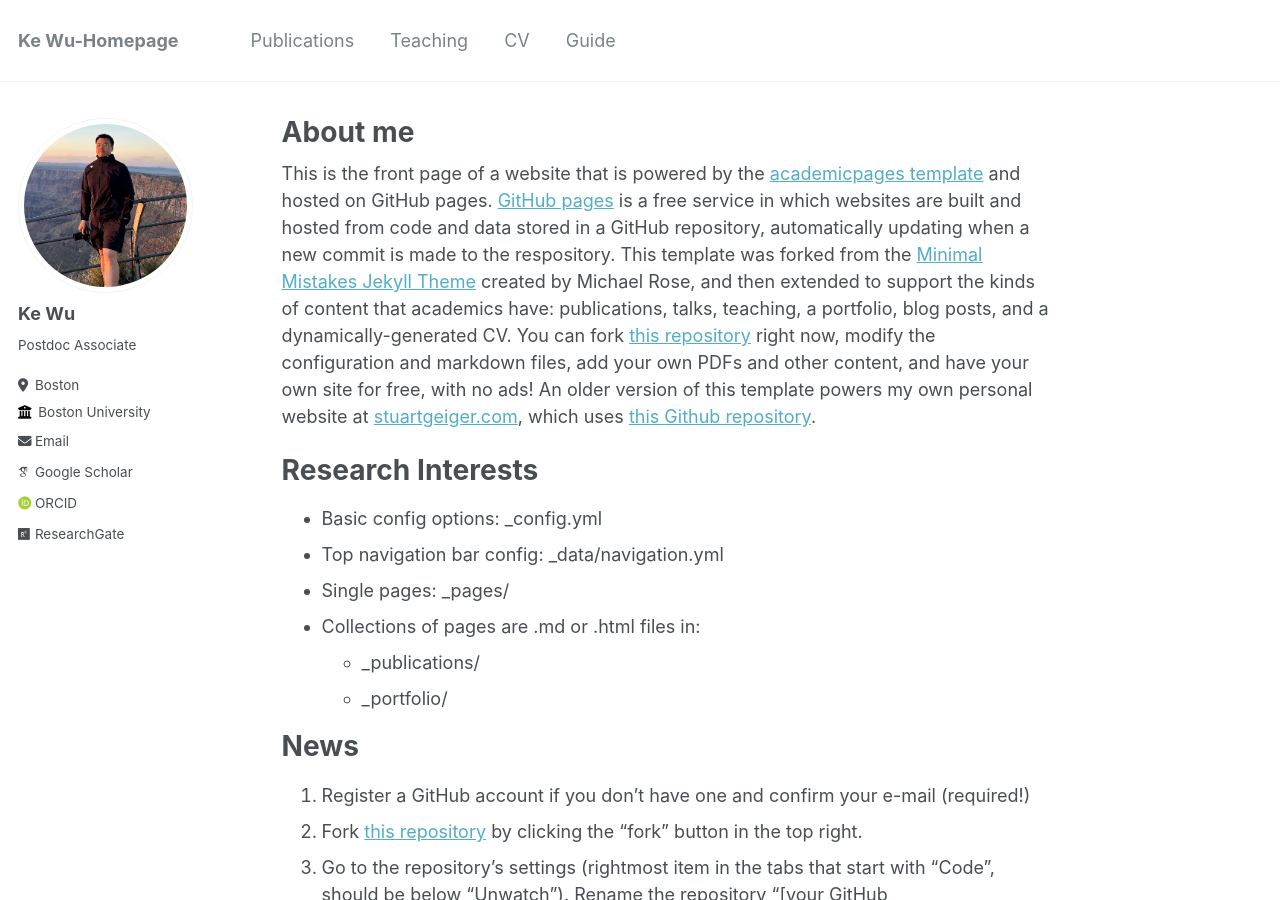
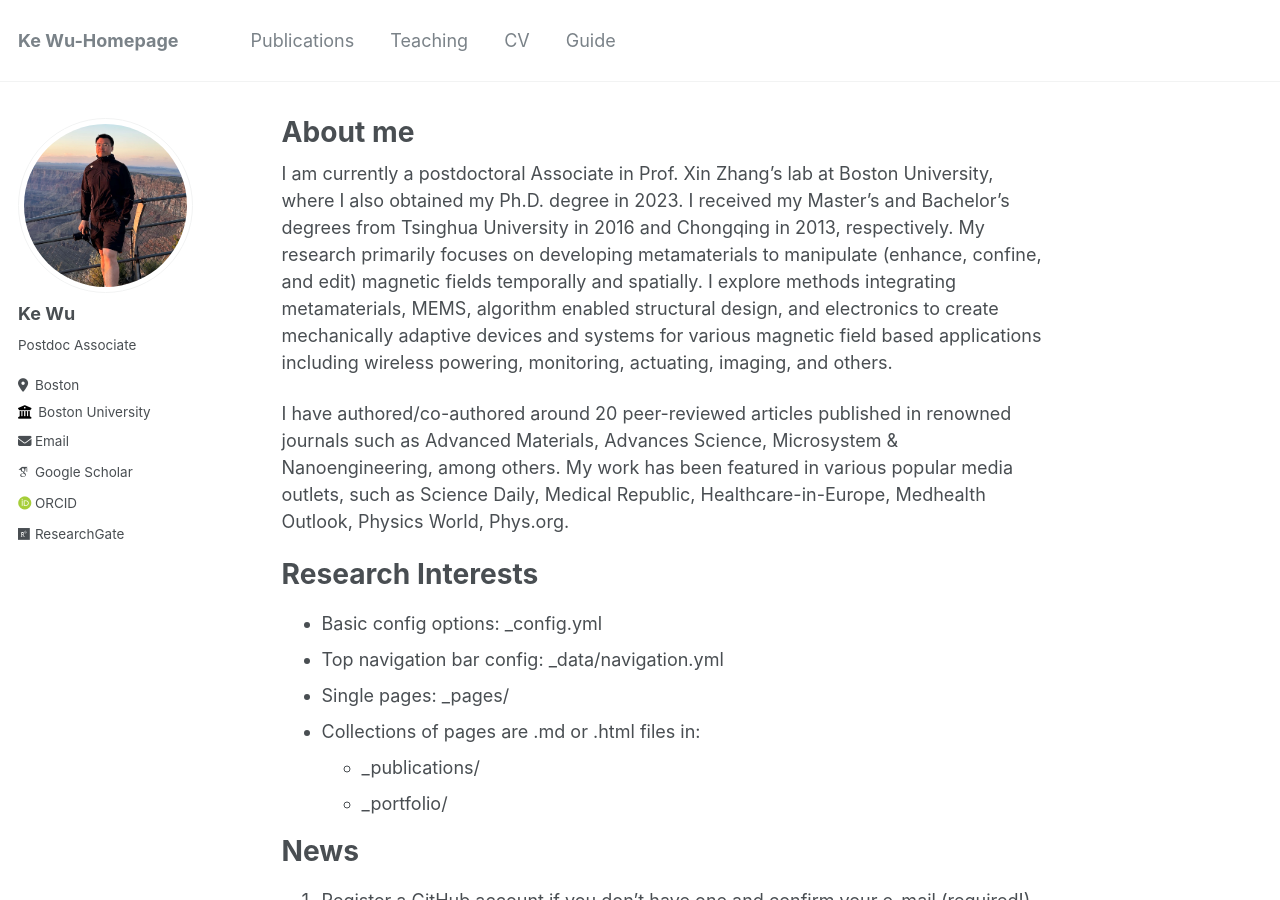
Before and after one commit to wuke0305/wuke0305.github.io, a Jekyll site: the page built from _pages/about.md, in a window 1280 px wide and 900 px high. Built offline with Jekyll 4.4.1, drawn with Linux system fonts in a browser that asks for light colours; some web fonts are replaced.

Commit message:
Update about.md

```diff
--- a/_pages/about.md
+++ b/_pages/about.md
@@ -6,8 +6,9 @@ redirect_from:
   - /about/
   - /about.html
 ---
+I am currently a postdoctoral Associate in Prof. Xin Zhang’s lab at Boston University, where I also obtained my Ph.D. degree in 2023. I received my Master’s and Bachelor’s degrees from Tsinghua University in 2016 and Chongqing in 2013, respectively. My research primarily focuses on developing metamaterials to manipulate (enhance, confine, and edit) magnetic fields temporally and spatially. I explore methods integrating metamaterials, MEMS, algorithm enabled structural design, and electronics to create mechanically adaptive devices and systems for various magnetic field based applications including wireless powering, monitoring, actuating, imaging, and others.
 
-This is the front page of a website that is powered by the [academicpages template](https://github.com/academicpages/academicpages.github.io) and hosted on GitHub pages. [GitHub pages](https://pages.github.com) is a free service in which websites are built and hosted from code and data stored in a GitHub repository, automatically updating when a new commit is made to the respository. This template was forked from the [Minimal Mistakes Jekyll Theme](https://mmistakes.github.io/minimal-mistakes/) created by Michael Rose, and then extended to support the kinds of content that academics have: publications, talks, teaching, a portfolio, blog posts, and a dynamically-generated CV. You can fork [this repository](https://github.com/academicpages/academicpages.github.io) right now, modify the configuration and markdown files, add your own PDFs and other content, and have your own site for free, with no ads! An older version of this template powers my own personal website at [stuartgeiger.com](http://stuartgeiger.com), which uses [this Github repository](https://github.com/staeiou/staeiou.github.io).
+I have authored/co-authored around 20 peer-reviewed articles published in renowned journals such as Advanced Materials, Advances Science, Microsystem & Nanoengineering, among others. My work has been featured in various popular media outlets, such as Science Daily, Medical Republic, Healthcare-in-Europe, Medhealth Outlook, Physics World, Phys.org.
 
 Research Interests
 ======
```
